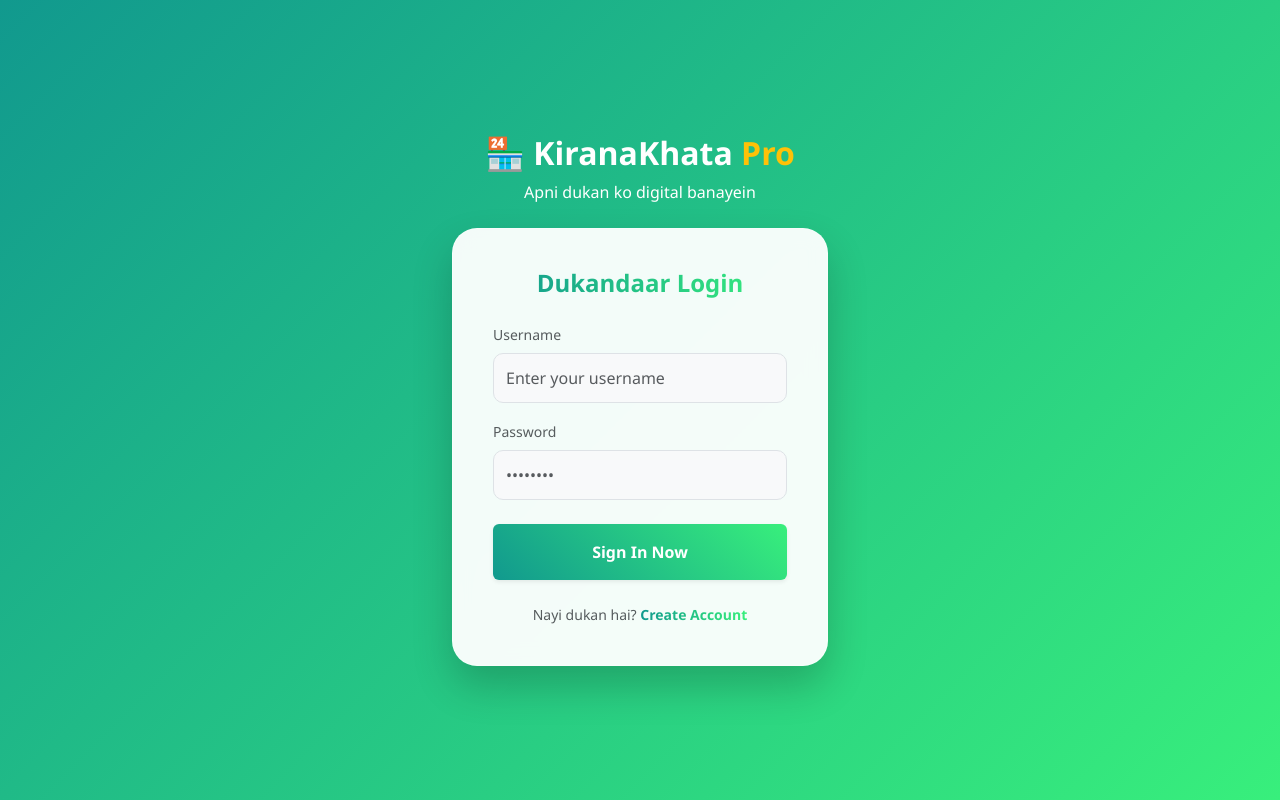
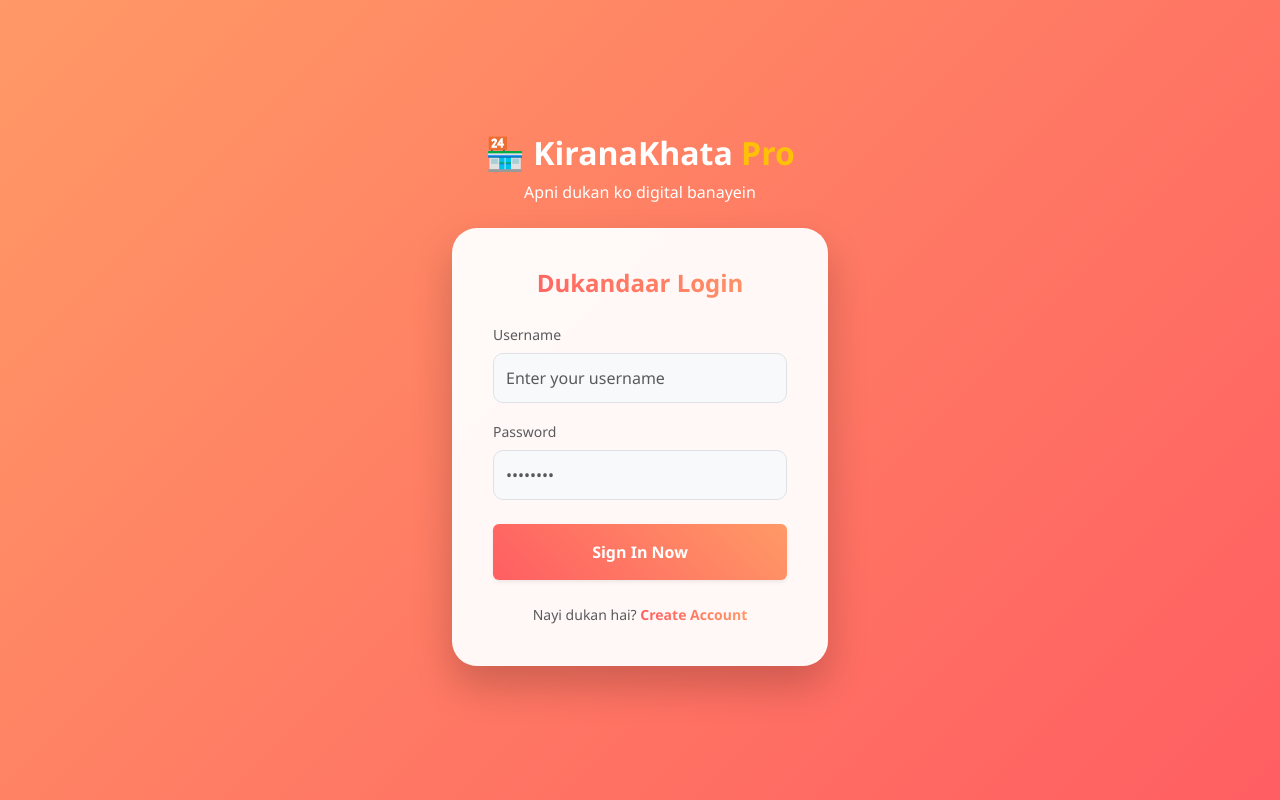
Before and after one commit to vishu601/kiranakhata-pro., a Django app: page /login/ in a window 1280 px wide. Run offline with Django 5.2, Linux system fonts and the light colour scheme.

Commit message:
html change

```diff
--- a/templates/registration/login.html
+++ b/templates/registration/login.html
@@ -8,7 +8,7 @@
     <link rel="stylesheet" href="https://cdnjs.cloudflare.com/ajax/libs/font-awesome/6.4.0/css/all.min.css">
     <style>
         body {
-            background: linear-gradient(135deg, #11998e 0%, #38ef7c 100%);
+            background: linear-gradient(135deg, #ff9966 0%, #ff5e62 100%);
             min-height: 100vh;
             display: flex;
             align-items: center;
@@ -24,14 +24,14 @@
             padding: 40px !important;
         }
         .btn-primary {
-            background: linear-gradient(45deg, #11998e, #38ef7c);
+            background: linear-gradient(45deg, #ff5e62, #ff9966);
             border: none;
             transition: 0.3s;
         }
         .btn-primary:hover { transform: translateY(-3px); box-shadow: 0 10px 20px rgba(0,0,0,0.2); }
         .form-control { border-radius: 10px; padding: 12px; background: #f8f9fa; }
         .text-gradient {
-            background: linear-gradient(to right, #11998e, #38ef7c);
+            background: linear-gradient(to right, #ff5e62, #ff9966);
             -webkit-background-clip: text;
             -webkit-text-fill-color: transparent;
         }
```
